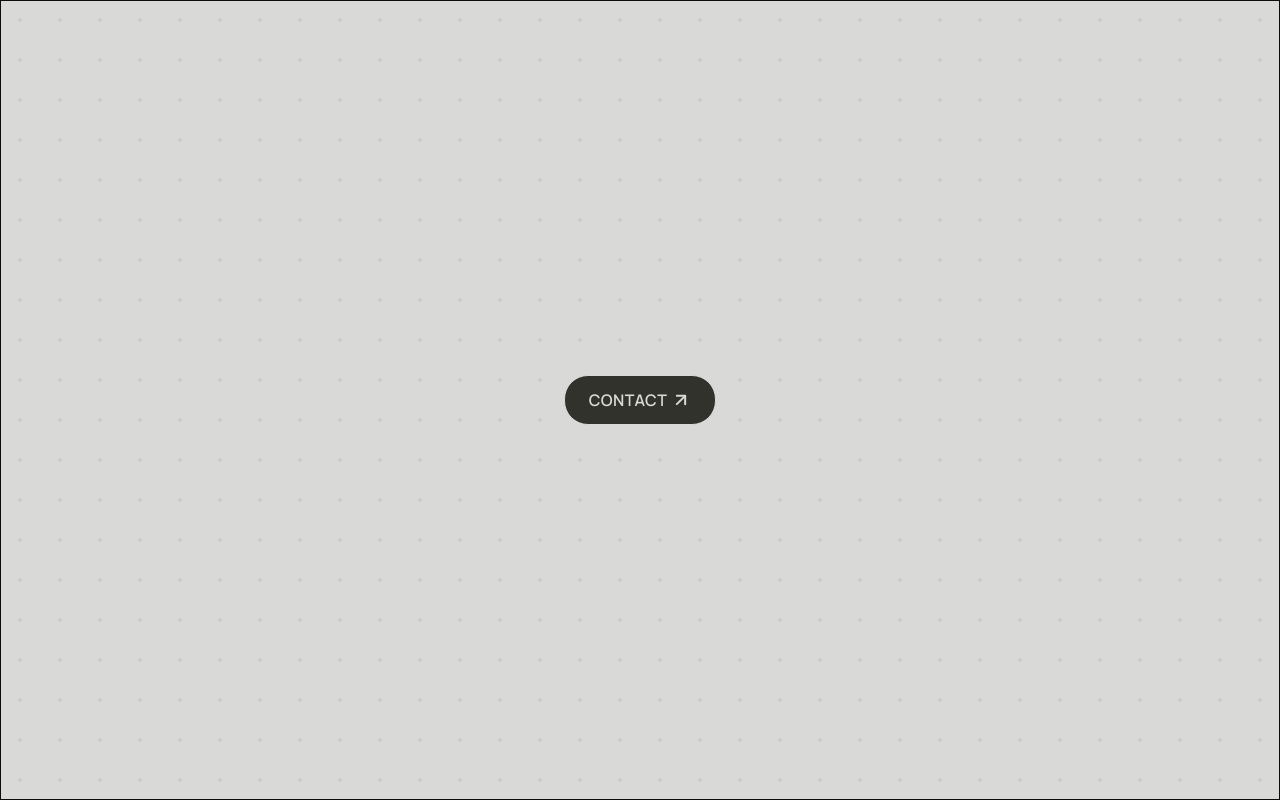
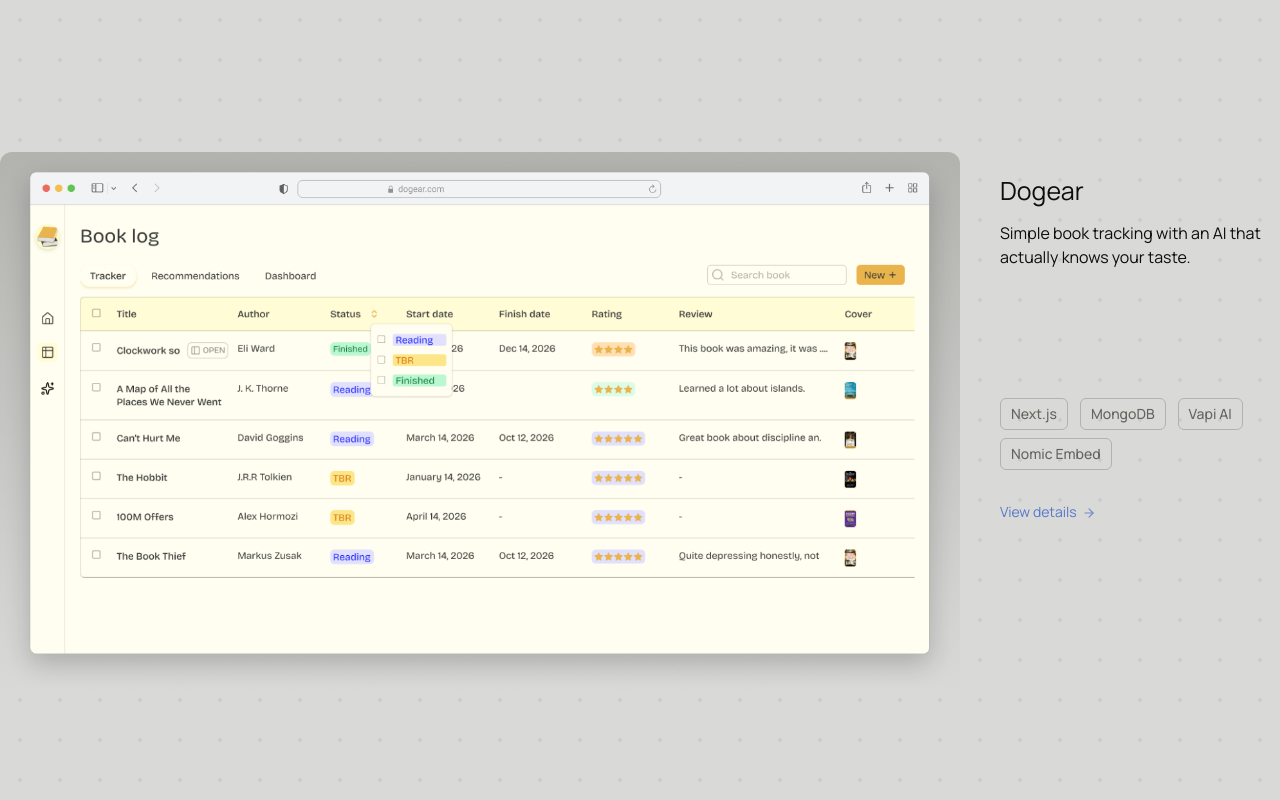
Before and after one commit to Nyima-ui/portfolio-site, a Next.js app: page /test in a window 1280 px wide. Built offline with nearby package versions, Linux system fonts and the light colour scheme.

Commit message:
create animation on projects section, fix bfccahnge issue

```diff
--- a/app/test/page.tsx
+++ b/app/test/page.tsx
@@ -3,97 +3,66 @@ import Link from "next/link";
 import { ArrowUpRight } from "lucide-react";
 import { useRef } from "react";
 import { gsap } from "gsap";
+import { projects } from "@/constant";
+import Image from "next/image";
+import { ArrowRight } from "lucide-react";
+
+
 
 const TestPage = () => {
-  const buttonRef = useRef<HTMLAnchorElement>(null);
-  const bottomText = useRef<HTMLSpanElement>(null);
-  const topText = useRef<HTMLSpanElement>(null);
+  return (
+    <div className="h-screen flex justify-center items-center">
+      {projects.slice(0, 1).map((p) => (
+        <li key={p.id} className="list-none group">
+          <Link
+            href={p.link}
+            className="flex justify-between mt-11.5 gap-10 max-lg:flex-col"
+          >
+            <div className="bg-linear-to-b from-primary-200 to-primary-100 rounded-xl relative
+             after:content-[''] after:absolute after:inset-0
+              after:z-10 after:opacity-0 after:bg-linear-to-b after:from-primary-100/0 after:to-primary-100/90
+             group-hover:after:opacity-100 after:transition-opacity after:duration-400 after:ease-out
 
-  const topArrow = useRef<SVGSVGElement>(null);
-  const bottomArrow = useRef<SVGSVGElement>(null);
+            ">
+              <Image
+                width={697}
+                height={375}
+                src={p.image}
+                alt={p.heading}
+                className="h-full w-full object-cover group-hover:scale-102 transition-transform duration-600 ease-out"
+              />
+            </div>
 
-  const handleMouseEnter = () => {
-    gsap.to(bottomText.current, {
-      y: "-100%",
-      duration: 0.2,
-      ease: "power2.inOut",
-    });
-    gsap.to(topText.current, {
-      y: "-100%",
-      duration: 0.2,
-      ease: "power2.inOut",
-    });
+            <div className="flex flex-col justify-between max-w-70 max-h-92.5 pt-5 max-lg:max-w-none">
+              <div>
+                <h3 className="text-[25px]">{p.heading}</h3>
+                <p className="mt-3">{p.paragraph}</p>
+              </div>
 
-    gsap.to(topArrow.current, {
-      y: "-100%",
-      x: "100%",
-      duration: 0.2,
-      ease: "power2.inOut",
-    });
+              <div className="mt-auto max-lg:mt-10">
+                <div className="font-medium text-sm flex flex-wrap gap-x-3 gap-y-2">
+                  {p.stack.map((s, i) => (
+                    <span
+                      key={i}
+                      className="border border-primary-200 rounded-md text-primary-400 px-2.5 py-1.25"
+                    >
+                      {s}
+                    </span>
+                  ))}
+                </div>
 
-    gsap.to(bottomArrow.current, {
-      y: "-100%",
-      x: "100%",
-      duration: 0.2,
-      ease: "power2.inOut",
-    });
-  };
-
-  const handleMouseLeave = () => {
-    gsap.to(bottomText.current, {
-      y: 0,
-      duration: 0.2,
-      ease: "power2.inOut",
-    });
-    gsap.to(topText.current, {
-      y: 0,
-      duration: 0.2,
-      ease: "power2.inOut",
-    });
-
-    gsap.to(topArrow.current, {
-      y: 0,
-      x: 0,
-      duration: 0.2,
-      ease: "power2.inOut",
-    });
-
-    gsap.to(bottomArrow.current, {
-      y: 0,
-      x: 0,
-      duration: 0.2,
-      ease: "power2.inOut",
-    });
-  };
-
-  return (
-    <div className="h-screen flex justify-center items-center border w-full">
-      <Link
-        href={"#"}
-        className="border px-6 py-3 rounded-3xl bg-primary-500 text-primary-100 flex gap-1 items-center"
-        ref={buttonRef}
-        onMouseEnter={handleMouseEnter}
-        onMouseLeave={handleMouseLeave}
-      >
-        <div className="relative uppercase font-semibold overflow-hidden tracking-wide">
-          <span className="block" ref={topText}>
-            contact
-          </span>
-          <span className="block absolute top-full" ref={bottomText}>
-            contact
-          </span>
-        </div>
-
-        <div className="relative overflow-hidden">
-          <ArrowUpRight strokeWidth={2.4} size={20} ref={topArrow} />
-          <ArrowUpRight
-            strokeWidth={2.4}
-            size={20}
-            className="absolute top-full -left-full"
-            ref={bottomArrow}
-          />
-        </div>
-      </Link>
+                <button
+                  className="flex mt-8 text-sm text-[#5577CB] items-center gap-1 cursor-pointer"
+                  aria-label={`View details for ${p.heading}`}
+                >
+                  <span>View details</span>
+                  <ArrowRight className="opacity-80 pt-0.5" size={16} />
+                </button>
+              </div>
+            </div>
+          </Link>
+        </li>
+      ))}
     </div>
   );
 };
--- a/components/Hero.tsx
+++ b/components/Hero.tsx
@@ -12,6 +12,7 @@ const Hero = () => {
   const imageRef = useRef<HTMLDivElement>(null);
 
   useEffect(() => {
+    const ctx = gsap.context(() => {
       const tl = gsap.timeline({
         defaults: { ease: "power3.out", duration: 0.9 },
       });
@@ -24,6 +25,9 @@ const Hero = () => {
           { clipPath: "inset(0 0 100% 0)", duration: 1.1 },
           "-=1.2",
         );
+    });
+
+    return () => ctx.revert();
   }, []);
 
   return (
--- a/components/Projects.tsx
+++ b/components/Projects.tsx
@@ -1,30 +1,59 @@
+"use client";
 import Link from "next/link";
 import Image from "next/image";
 import { ArrowRight } from "lucide-react";
 import { projects } from "@/constant";
+import { gsap } from "gsap";
+import { ScrollTrigger } from "gsap/ScrollTrigger";
+import { useEffect, useRef } from "react";
 
-const Projects = () => {
+gsap.registerPlugin(ScrollTrigger);
+
+const ProjectCard = ({ p }: { p: ProjectInterface }) => {
+  const cardRef = useRef<HTMLLIElement>(null);
+
+  useEffect(() => {
+    const el = cardRef.current;
+    if (!el) return;
+
+    const ctx = gsap.context(() => {
+      gsap.from(el, {
+        y: 60,
+        opacity: 0,
+        duration: 1.5,
+        ease: "power3.out",
+        scrollTrigger: {
+          trigger: el,
+          start: "top 88%",
+        },
+      });
+    });
+
+    return () => ctx.revert();
+  }, []);
+
   return (
-    <section className="py-12">
-      <h2 className="text-[31px] text-center">Things I've Built</h2>
-
-      <ul>
-        {projects.map((p) => (
-          <li
-            key={p.id}
+    <li ref={cardRef} className="group">
+      <Link
+        href={p.link}
         className="flex justify-between mt-11.5 gap-10 max-lg:flex-col"
       >
-            <div className="bg-linear-to-b from-primary-200 to-primary-100 rounded-xl">
+        <div
+          className="bg-linear-to-b from-primary-200 to-primary-100 rounded-xl relative
+             after:content-[''] after:absolute after:inset-0
+             after:z-10 after:opacity-0 after:bg-linear-to-b after:from-primary-100/0 after:to-primary-100/30
+             group-hover:after:opacity-100 after:transition-opacity after:duration-400 after:ease-out"
+        >
           <Image
             width={697}
             height={375}
             src={p.image}
             alt={p.heading}
-                className="h-full w-full object-cover"
+            className="h-full w-full object-cover group-hover:scale-102 transition-transform duration-600 ease-out"
           />
         </div>
 
-            <div className="flex flex-col justify-between max-w-65.75 max-h-92.5 pt-5 max-lg:max-w-none">
+        <div className="flex flex-col justify-between max-w-70 max-h-92.5 pt-5 max-lg:max-w-none">
           <div>
             <h3 className="text-[25px]">{p.heading}</h3>
             <p className="mt-3">{p.paragraph}</p>
@@ -42,17 +71,45 @@ const Projects = () => {
               ))}
             </div>
 
-                <Link
-                  href={p.link}
-                  className="flex mt-8 text-sm text-[#5577CB] items-center gap-1"
+            <button
+              className="flex mt-8 text-sm text-[#5577CB] group-hover:text-[#445fa2] items-center gap-1 cursor-pointer  transition-all duration-500 ease-out"
               aria-label={`View details for ${p.heading}`}
             >
               <span>View details</span>
-                  <ArrowRight className="opacity-80 pt-0.5" size={16} />
-                </Link>
+              <ArrowRight
+                className="opacity-80 pt-0.5 group-hover:translate-x-3 transition-transform duration-300 ease-out"
+                size={16}
+              />
+            </button>
           </div>
         </div>
+      </Link>
     </li>
+  );
+};
+
+const Projects = () => {
+  const headingRef = useRef<HTMLHeadingElement>(null);
+
+  useEffect(() => {
+    if (!headingRef.current) return;
+
+    gsap.from(headingRef.current, {
+      y: 60,
+      duration: 0.5,
+      ease: "power3.out",
+    });
+  }, []);
+  return (
+    <section className="py-12">
+      <div className="overflow-hidden">
+        <h2 className="text-[31px] text-center" ref={headingRef}>
+          Things I've Built
+        </h2>
+      </div>
+      <ul>
+        {projects.map((p) => (
+          <ProjectCard p={p} key={p.id} />
         ))}
       </ul>
     </section>
--- a/constant.ts
+++ b/constant.ts
@@ -1,4 +1,4 @@
-export const projects = [
+export const projects: ProjectInterface[] = [
   {
     id: 1,
     image: "/dogoear-cover.png",
@@ -6,7 +6,7 @@ export const projects = [
     paragraph:
       "Simple book tracking with an AI that actually knows your taste.",
     stack: ["Next.js", "MongoDB", "Vapi AI", "Nomic Embed"],
-    link: "#",
+    link: "/work/dogear",
   },
   {
     id: 2,
@@ -14,7 +14,7 @@ export const projects = [
     heading: "RentLocals",
     paragraph: "Rent what you need. From someone down the street.",
     stack: ["Next.js", "Supabase", "shadcn/ui", "Tailwind CSS"],
-    link: "#",
+    link: "/work/rentlocals",
   },
   {
     id: 3,
```
Also changed, not shown: types.d.ts (added, +8 -0 lines). Lines whose indentation alone changed are shown as unchanged.
